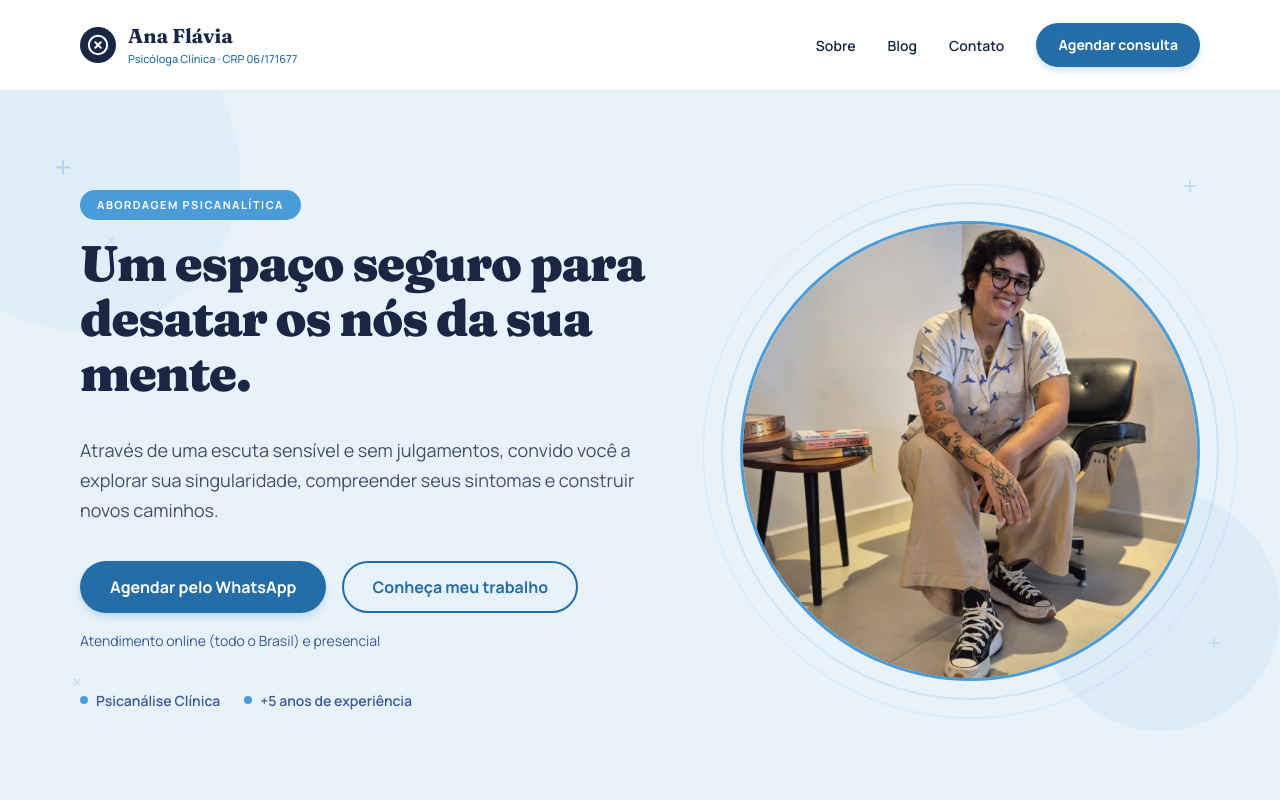
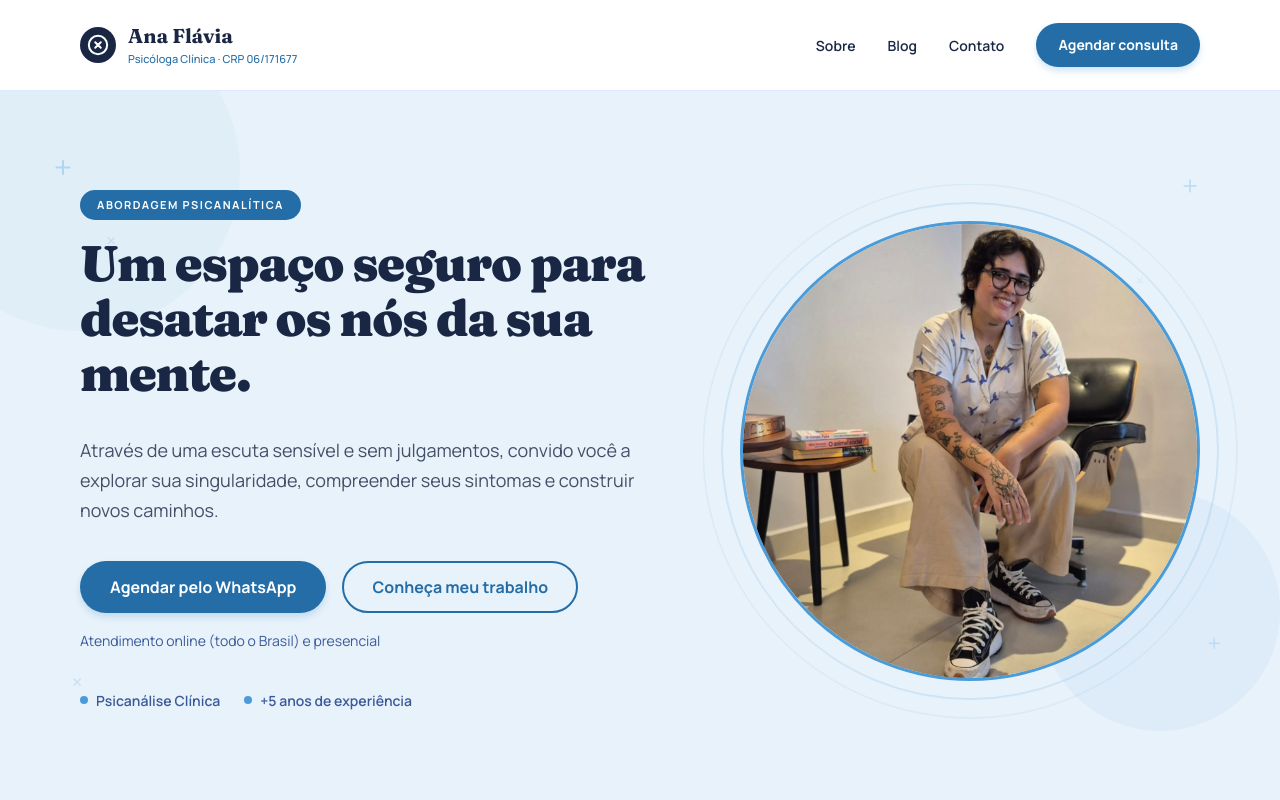
Before and after one commit to flaviafreitas/ana-flavia, a Nuxt app: page / in a window 1280 px wide. Shown: the top 800 px of the page. Built offline with nearby package versions, Linux system fonts and the light colour scheme.

Commit message:
Improve badge contrast

```diff
--- a/app/assets/scss/components/_badges.scss
+++ b/app/assets/scss/components/_badges.scss
@@ -11,7 +11,7 @@
 }
 .badge--brand {
   color: var(--color-white);
-  background: var(--color-primary-500);
+  background: var(--color-action);
 }
 .badge--soft {
   color: var(--color-text-secondary);
```
